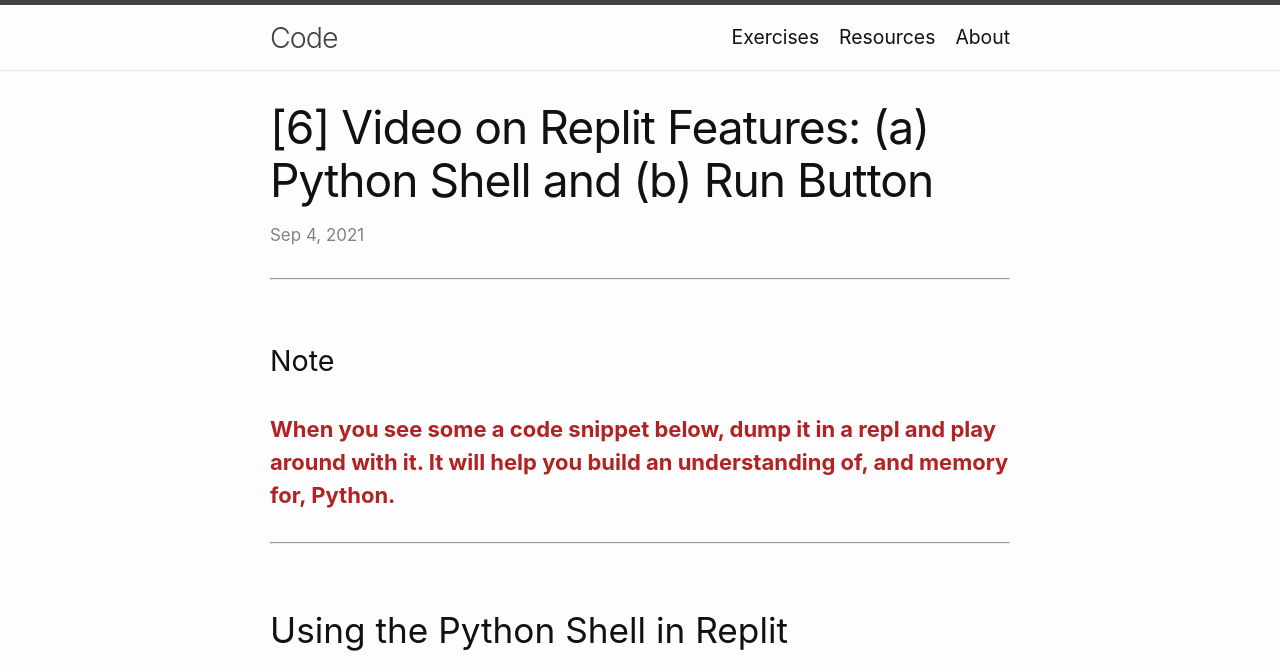
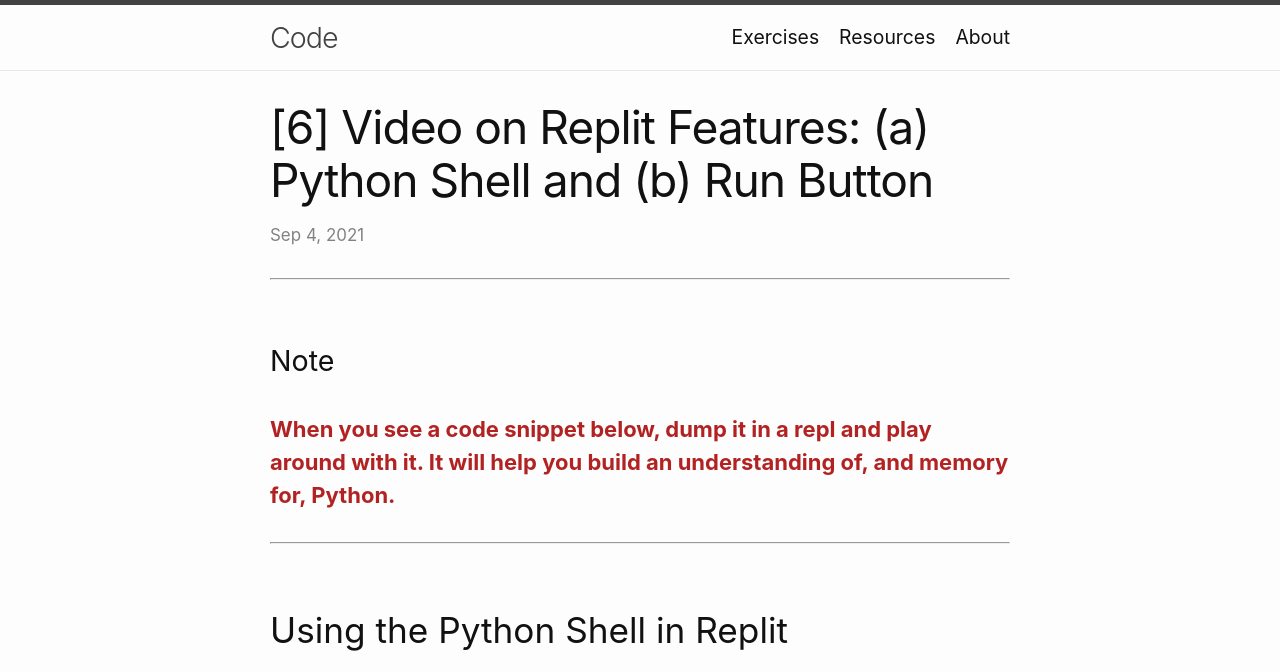
Before and after one commit to multum-non-multa/code, a Jekyll site: the page built from _posts/2021-09-04-using-work-bench-freatures.md, in a window 1280 px wide. Shown: the top 672 px of the page. Built offline with Jekyll 4.4.1, drawn with Linux system fonts in a browser that asks for light colours; grey boxes are pictures that could not be loaded.

Commit message:
fix typo in top firebrick note

```diff
--- a/_posts/2021-09-04-using-work-bench-freatures.md
+++ b/_posts/2021-09-04-using-work-bench-freatures.md
@@ -7,7 +7,7 @@ title: "[6] Video on Replit Features: (a) Python Shell and (b) Run Button"
 
 ### Note
 
-<h4 style="color:firebrick;font-weight:bold">When you see some a code snippet below, dump it in a repl and play around with it.  It will help you build an understanding of, and memory for, Python.</h4>
+<h4 style="color:firebrick;font-weight:bold">When you see a code snippet below, dump it in a repl and play around with it.  It will help you build an understanding of, and memory for, Python.</h4>
 
 ---
 
```
Also changed, not shown: _posts/2021-08-31-variables-string-methods-functions.md (+1 -1 lines), _posts/2021-09-03-numbers-conversion-etc.md (+1 -1 lines), _posts/2021-09-06-conversion-math-module-etc.md (+1 -1 lines), 4 other files.
